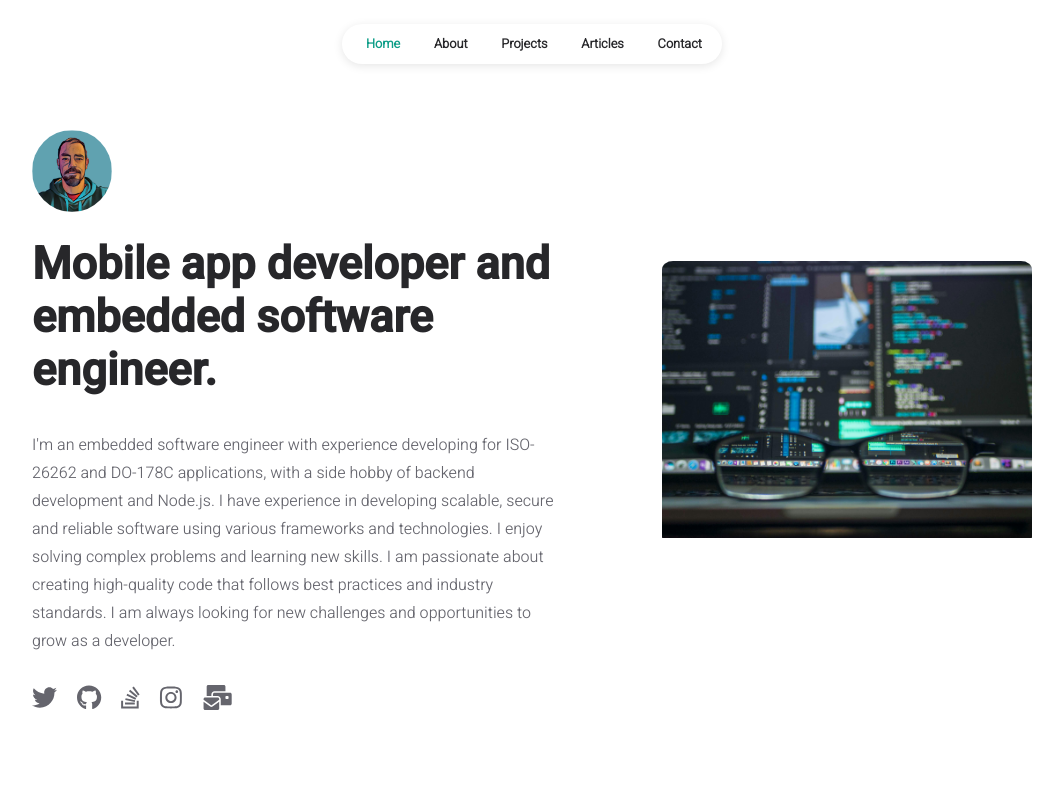
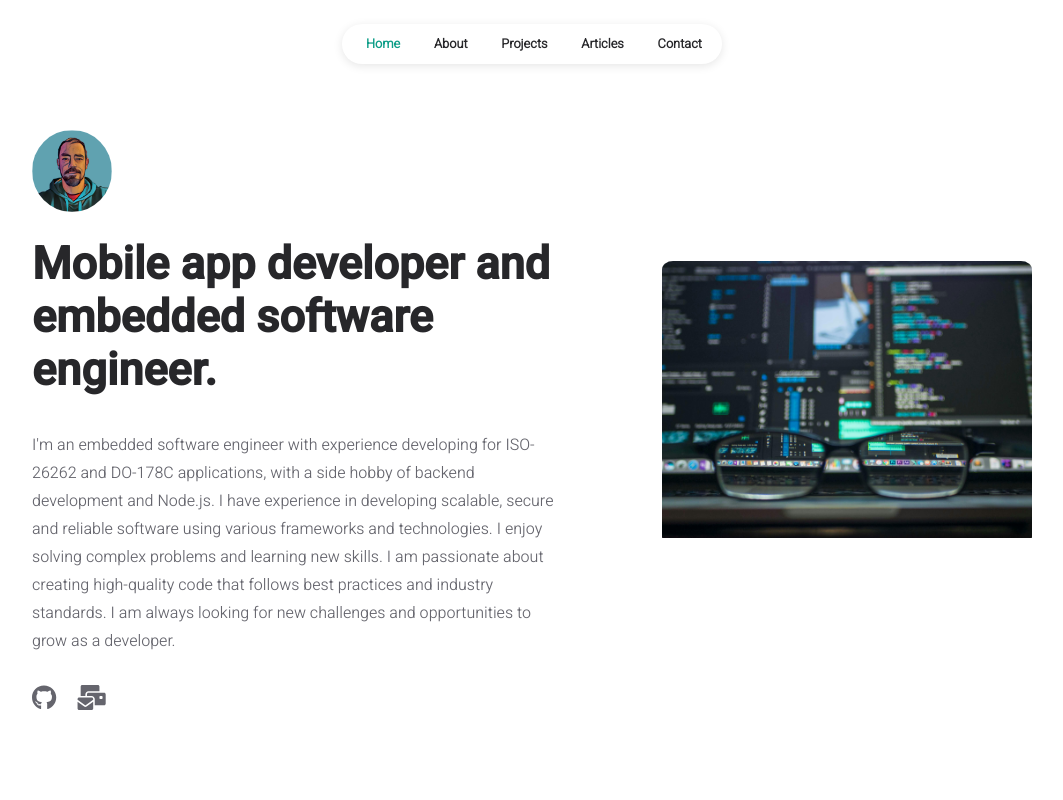
Before and after one commit to j24char/jcportfolio, a React (Create React App) app: page / in a window 1280 px wide. Shown: the top 800 px of the page, without its empty margins (108-1171 px from the left). Built offline with nearby package versions, Linux system fonts and the light colour scheme.

Commit message:
Removed additional socials logos from homepage

```diff
--- a/src/pages/homepage.jsx
+++ b/src/pages/homepage.jsx
@@ -115,42 +115,12 @@
 
 						<div className="homepage-socials">
 							<a
-								href={INFO.socials.twitter}
-								target="_blank"
-								rel="noreferrer"
-							>
-								<FontAwesomeIcon
-									icon={faTwitter}
-									className="homepage-social-icon"
-								/>
-							</a>
-							<a
 								href={INFO.socials.github}
 								target="_blank"
 								rel="noreferrer"
 							>
 								<FontAwesomeIcon
 									icon={faGithub}
-									className="homepage-social-icon"
-								/>
-							</a>
-							<a
-								href={INFO.socials.stackoverflow}
-								target="_blank"
-								rel="noreferrer"
-							>
-								<FontAwesomeIcon
-									icon={faStackOverflow}
-									className="homepage-social-icon"
-								/>
-							</a>
-							<a
-								href={INFO.socials.instagram}
-								target="_blank"
-								rel="noreferrer"
-							>
-								<FontAwesomeIcon
-									icon={faInstagram}
 									className="homepage-social-icon"
 								/>
 							</a>
```
